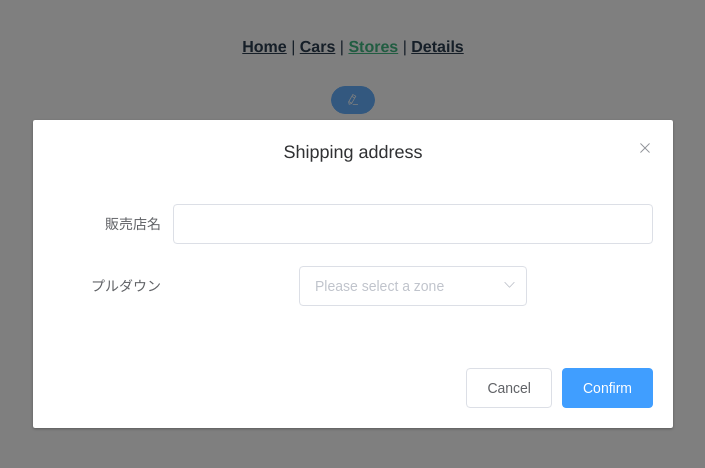
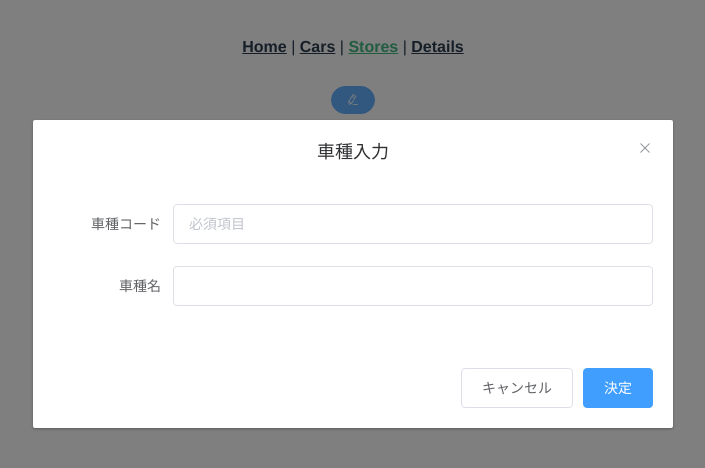
Before and after one commit to U-O-Nanakusa724/cucp_front, a Vue app: page /stores in a window 1280 px wide. Both pictures are taken after a click on the button 640 px from the left and 100 px from the top of the page. Shown: the top 468 px of the page, without its empty margins (287-992 px from the left). Built offline with nearby package versions, Linux system fonts and the light colour scheme.

Commit message:
[update]front-7 CarのCRUD処理
ダイアログロジック実装

```diff
--- /dev/null
+++ b/src/components/forms/CarForm.vue
@@ -0,0 +1,46 @@
+<template>
+   <div class="car">
+
+   <el-button size="mini"
+              type="primary"
+              icon="el-icon-edit"
+              round @click="editCar()"></el-button>
+
+   <el-dialog title="車種入力" :visible.sync="dialogFormVisible">
+     <el-form :model="form">
+       <el-form-item label="車種コード" :label-width="formLabelWidth">
+         <el-input v-model="form.code" autocomplete="off" placeholder="必須項目"></el-input>
+       </el-form-item>
+       <el-form-item label="車種名" :label-width="formLabelWidth">
+         <el-input v-model="form.name" autocomplete="off"></el-input>
+       </el-form-item>
+     </el-form>
+     <span slot="footer" class="dialog-footer">
+       <el-button @click="dialogFormVisible = false">キャンセル</el-button>
+       <el-button type="primary" @click="dialogFormVisible = false">決定</el-button>
+     </span>
+   </el-dialog>
+   </div>
+</template>
+
+<script>
+  export default {
+    data() {
+      return {
+        dialogFormVisible: false,
+        form: {
+          code: '',
+          name: ''
+        },
+        formLabelWidth: '120px'
+      }
+    },
+    methods: {
+      editCar: async function () {
+        this.dialogFormVisible = true;
+      }
+    }
+  }
+
+
+</script>
--- a/src/views/Cars.vue
+++ b/src/views/Cars.vue
@@ -21,14 +21,7 @@
                             label="編集"
                             width="200"
                             align="center">
-                            <template>
-                                <el-button
-                                size="mini"
-                                type="primary"
-                                icon="el-icon-edit"
-                                round
-                                @click="editCar(scope.row.id)"/>
-                            </template>
+                            <CarForm :data="cars"/>
                     </el-table-column>
                     <el-table-column
                             prop="operation"
@@ -41,7 +34,7 @@
                                 type="danger"
                                 icon="el-icon-delete"
                                 round
-                                @click="deleteCar(scope.row.id)"/>
+                                @click="deleteCar(scope.row)"/>
                             </template>
                     </el-table-column>
                 </el-table>
@@ -52,11 +45,16 @@
 
 <script>
   import axios from 'axios'
+  import CarForm from '../components/forms/CarForm.vue'
 
   export default {
+    components: {
+       CarForm
+    },
     name: "Cars",
     data () {
       return {
+
         cars: []
       }
     },
@@ -69,12 +67,9 @@
         this.cars = res.data.cars
         console.info(this.cars)
       },
-      editCar: function (id) {
-        console.log(id)
-      },
-      deleteCar: async function (id) {
+      deleteCar: async function (row) {
         if(confirm('削除してもよろしいですか?')) {
-          await axios.delete('http://localhost:8080/v1/cars/' + id + '/delete')
+          await axios.delete('http://localhost:8080/v1/cars/' + row.id + '/delete')
           await this.refresh()
           this.$message({
             showClose: true,
--- a/src/views/Stores.vue
+++ b/src/views/Stores.vue
@@ -1,48 +1,17 @@
 <template>
-   <div class="store">
-
-   <el-button size="mini"
-              type="primary"
-              icon="el-icon-edit"
-              round @click="dialogFormVisible = true"></el-button>
-
-   <el-dialog title="Shipping address" :visible.sync="dialogFormVisible">
-     <el-form :model="form">
-       <el-form-item label="販売店名" :label-width="formLabelWidth">
-         <el-input v-model="form.name" autocomplete="off"></el-input>
-       </el-form-item>
-       <el-form-item label="プルダウン" :label-width="formLabelWidth">
-         <el-select v-model="form.region" placeholder="Please select a zone">
-           <el-option label="Zone No.1" value="shanghai"></el-option>
-           <el-option label="Zone No.2" value="beijing"></el-option>
-         </el-select>
-       </el-form-item>
-     </el-form>
-     <span slot="footer" class="dialog-footer">
-       <el-button @click="dialogFormVisible = false">Cancel</el-button>
-       <el-button type="primary" @click="dialogFormVisible = false">Confirm</el-button>
-     </span>
-   </el-dialog>
-   </div>
+    <CarForm/>
 </template>
 
 <script>
-  export default {
-    data() {
-      return {
-        dialogFormVisible: false,
-        form: {
-          name: '',
-          region: '',
-          date1: '',
-          date2: '',
-          delivery: false,
-          type: [],
-          resource: '',
-          desc: ''
-        },
-        formLabelWidth: '120px'
-      };
+import CarForm from '../components/forms/CarForm.vue'
+
+export default {
+    components: {
+        CarForm
     }
-  };
+}
+
 </script>
+
+<style scoped>
+</style>
```
